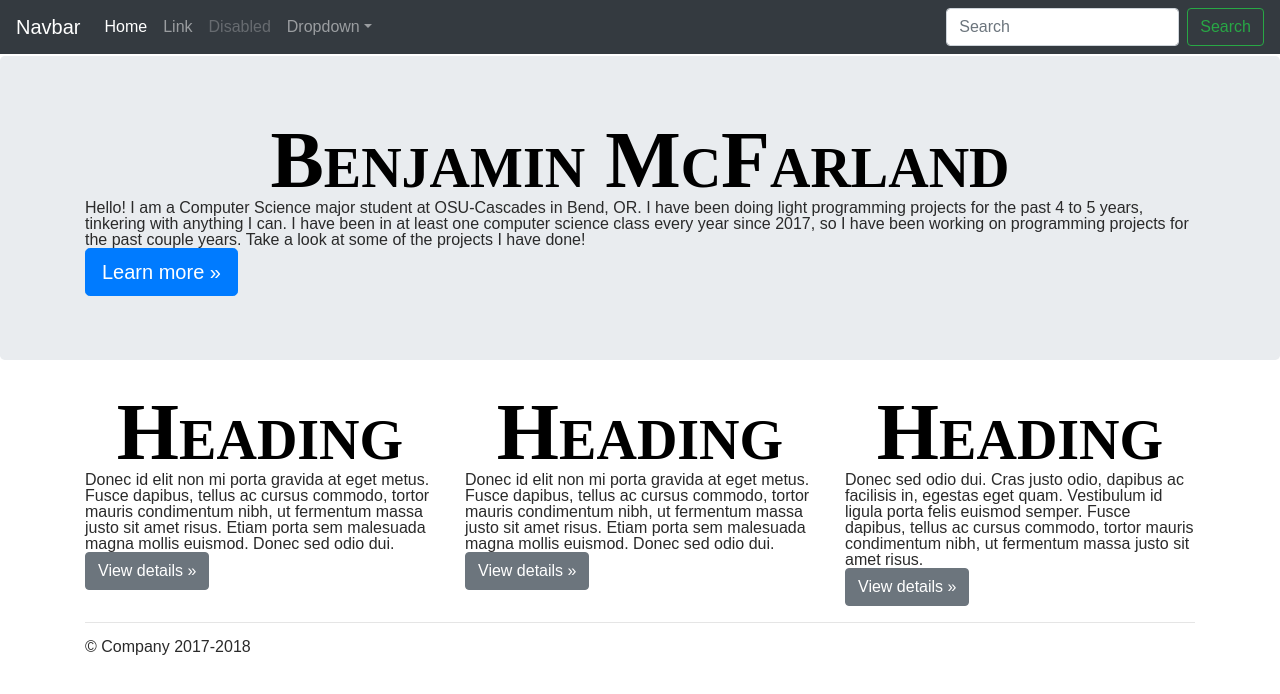
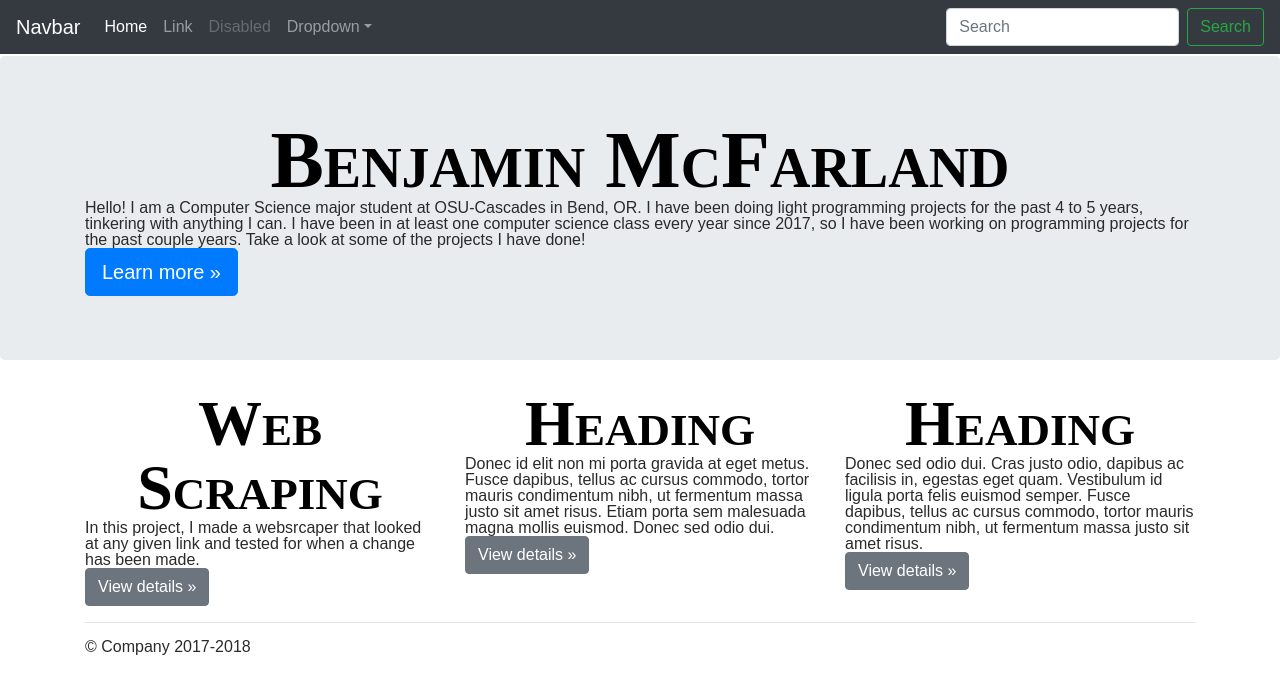
Before and after one commit to harzulu/harzulu.github.io, a plain HTML site: page index.html in a window 1280 px wide. Drawn offline with nearby package versions, Linux system fonts and the light colour scheme.

Commit message:
Started Exercise 6

```diff
--- a/index.html
+++ b/index.html
@@ -1,6 +1,7 @@
 <!DOCTYPE html>
 <html lang="en">
   <head>
+    <script src="https://ajax.googleapis.com/ajax/libs/jquery/3.4.1/jquery.min.js"></script>
     <meta charset="utf-8">
     <meta name="viewport" content="width=device-width, initial-scale=1, shrink-to-fit=no">
     <meta name="description" content="">
@@ -65,8 +66,8 @@
         <!-- Example row of columns -->
         <div class="row">
           <div class="col-md-4">
-            <h2>Heading</h2>
-            <p>Donec id elit non mi porta gravida at eget metus. Fusce dapibus, tellus ac cursus commodo, tortor mauris condimentum nibh, ut fermentum massa justo sit amet risus. Etiam porta sem malesuada magna mollis euismod. Donec sed odio dui. </p>
+            <h2>Web Scraping</h2>
+            <p>In this project, I made a websrcaper that looked at any given link and tested for when a change has been made. </p>
             <p><a class="btn btn-secondary" href="#" role="button">View details &raquo;</a></p>
           </div>
           <div class="col-md-4">
--- a/screen.css
+++ b/screen.css
@@ -82,7 +82,7 @@ a {
 h2 {
   color: black;
   text-align: center;
-  font-size: 5em;
+  font-size: 4em;
   font-variant: small-caps;
   font-family: Didot, serif;
   font-weight: bold;
```
